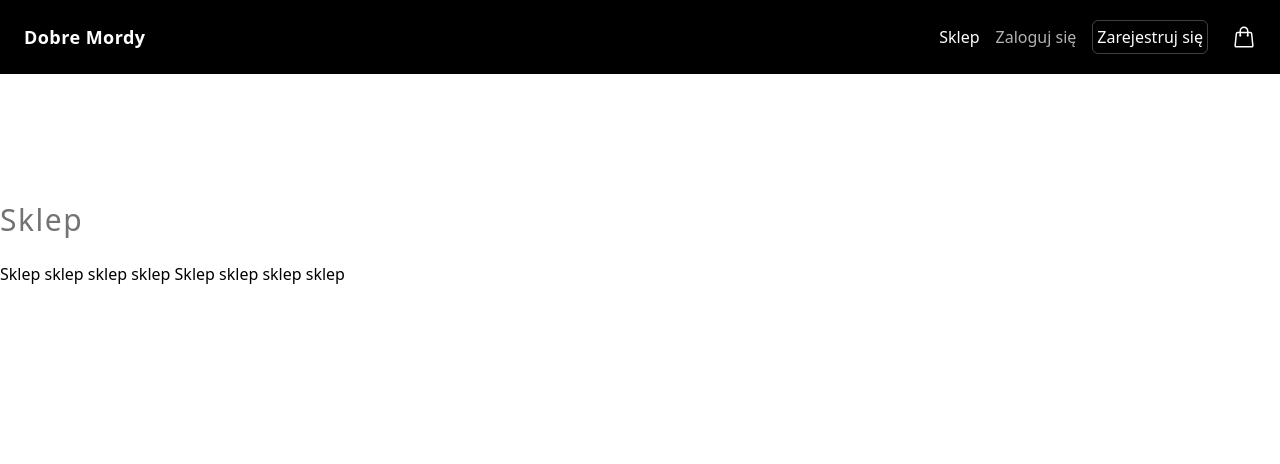
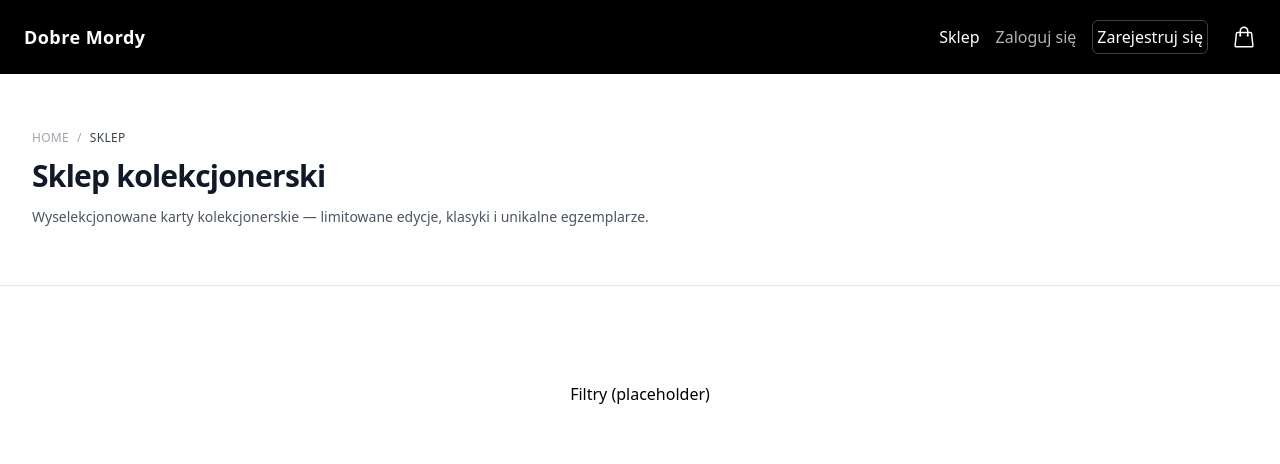
Before and after one commit to k2devOrg/collectible-cards-shop, an Angular app in the folder frontend/web/: page /shop in a window 1280 px wide. Shown: the top 464 px of the page. Built offline with nearby package versions, Linux system fonts and the light colour scheme.

Commit message:
feat: shop-header implementation

```diff
--- /dev/null
+++ b/frontend/web/src/app/features/shop/shop-header/shop-header.html
@@ -0,0 +1,20 @@
+<section class="border-b border-gray-200 bg-white">
+  <div class="mx-auto max-w-7xl px-4 py-14 sm:px-6 lg:px-8">
+
+    <nav aria-label="Breadcrumb" class="mb-3 text-xs uppercase tracking-wide text-gray-400">
+      <a routerLink="/" class="hover:text-gray-600">Home</a>
+      <span class="mx-2">/</span>
+      <span class="text-gray-700">Sklep</span>
+    </nav>
+
+    <h1 class="text-3xl font-semibold tracking-tight text-gray-900">
+      Sklep kolekcjonerski
+    </h1>
+
+    <p class="mt-3 max-w-3xl text-sm text-gray-600 leading-relaxed">
+      Wyselekcjonowane karty kolekcjonerskie — limitowane edycje,
+      klasyki i unikalne egzemplarze.
+    </p>
+
+  </div>
+</section>
--- a/frontend/web/src/app/features/shop/shop-page/shop-page.html
+++ b/frontend/web/src/app/features/shop/shop-page/shop-page.html
@@ -1,19 +1,4 @@
-<section class="relative py-24 md:py-32">
-
-  <!-- header -->
-  <div class="mx-auto max-w-7xl">
-    <div>
-      <h1 class="text-2xl md:text-3xl font-medium text-neutral-500 tracking-wider mb-6">
-        Sklep
-      </h1>
-    </div>
-    <div>
-      <p>
-        Sklep sklep sklep sklep Sklep sklep sklep sklep
-      </p>
-    </div>
-  </div>
-</section>
+<app-shop-header />
 
 <section class="relative py-16 md:py-24 border-b">
 
--- a/frontend/web/src/app/features/shop/shop-page/shop-page.ts
+++ b/frontend/web/src/app/features/shop/shop-page/shop-page.ts
@@ -2,13 +2,15 @@ import {Component, inject} from '@angular/core';
 import {RevealOnScroll} from '../../../shared/directives/reveal-on-scroll';
 import {ProductCardComponent} from '../product-card/product-card';
 import {Router} from '@angular/router';
+import {ShopHeaderComponent} from '../shop-header/shop-header';
 
 @Component({
   selector: 'app-shop-page',
   standalone: true,
   imports: [
     RevealOnScroll,
-    ProductCardComponent
+    ProductCardComponent,
+    ShopHeaderComponent
   ],
   templateUrl: './shop-page.html',
   styleUrls: ['./shop-page.css'],
```
Also changed, not shown: frontend/web/src/app/features/shop/shop-header/shop-header.ts (added, +15 -0 lines), frontend/web/src/app/features/shop/shop-header/shop-header.css (added), 1 other file (tests, documents, lock files or other folders).
